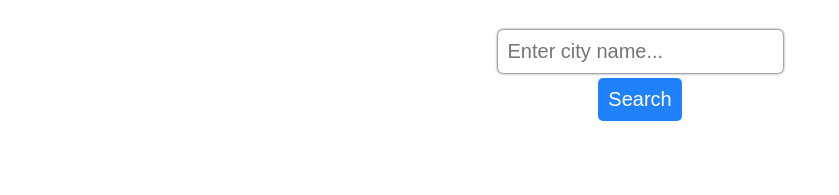
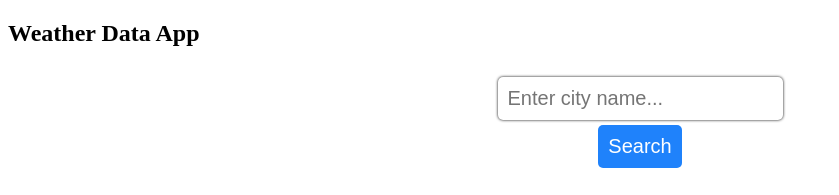
Before and after one commit to adars777/weather-App, a plain HTML site: page index.html in a window 1280 px wide. Shown: the whole page, without its empty margins (0-839 px from the left). Drawn offline with Linux system fonts and the light colour scheme.

Commit message:
Update index.html

```diff
--- a/index.html
+++ b/index.html
@@ -9,6 +9,7 @@
   </head>
   <body>
     <div class="container">
+      <h2>Weather Data App</h2>
       <div class="input">
         <input type="text" placeholder="Enter city name..." required />
         <button id="btn">Search</button>
```
